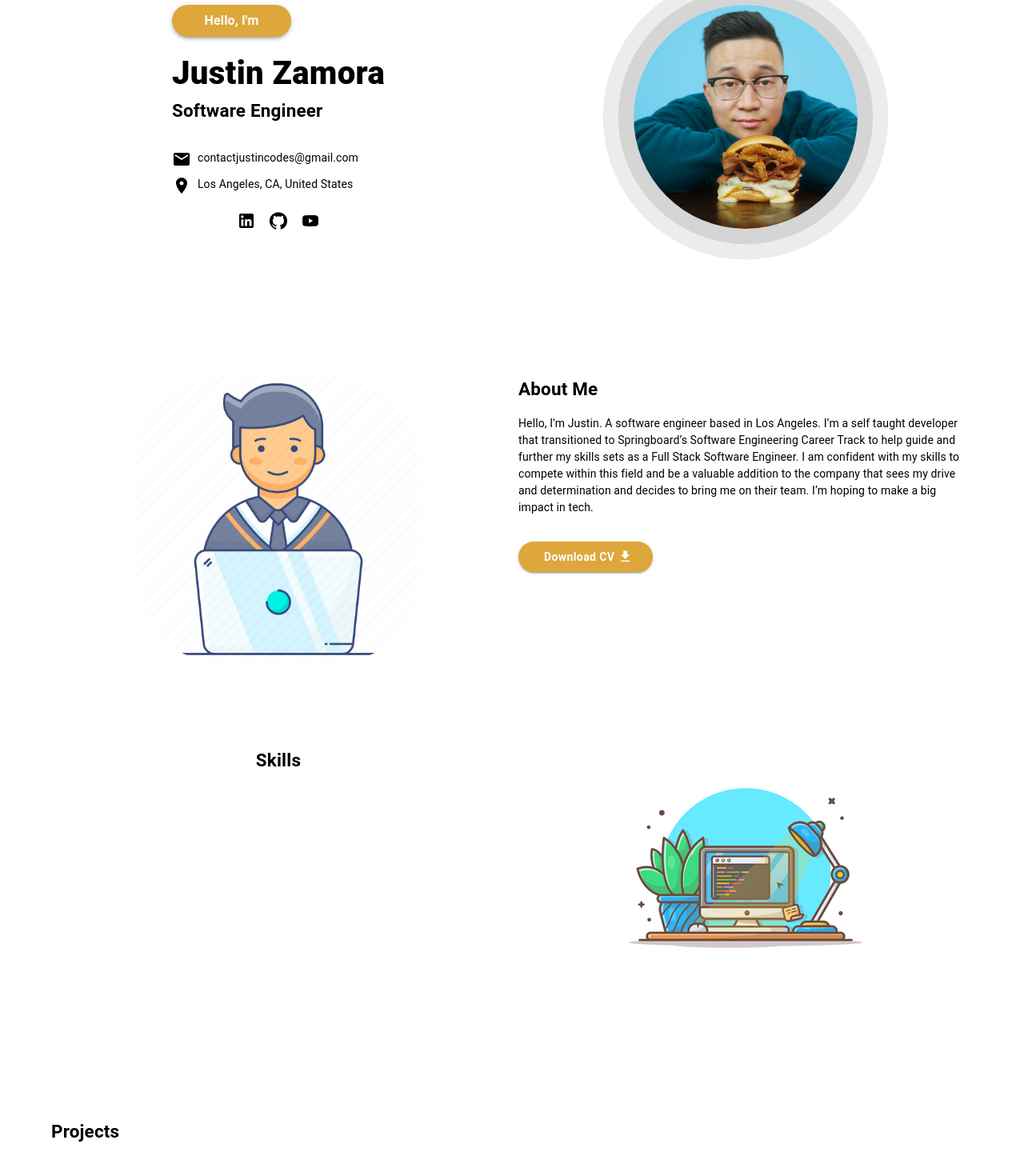
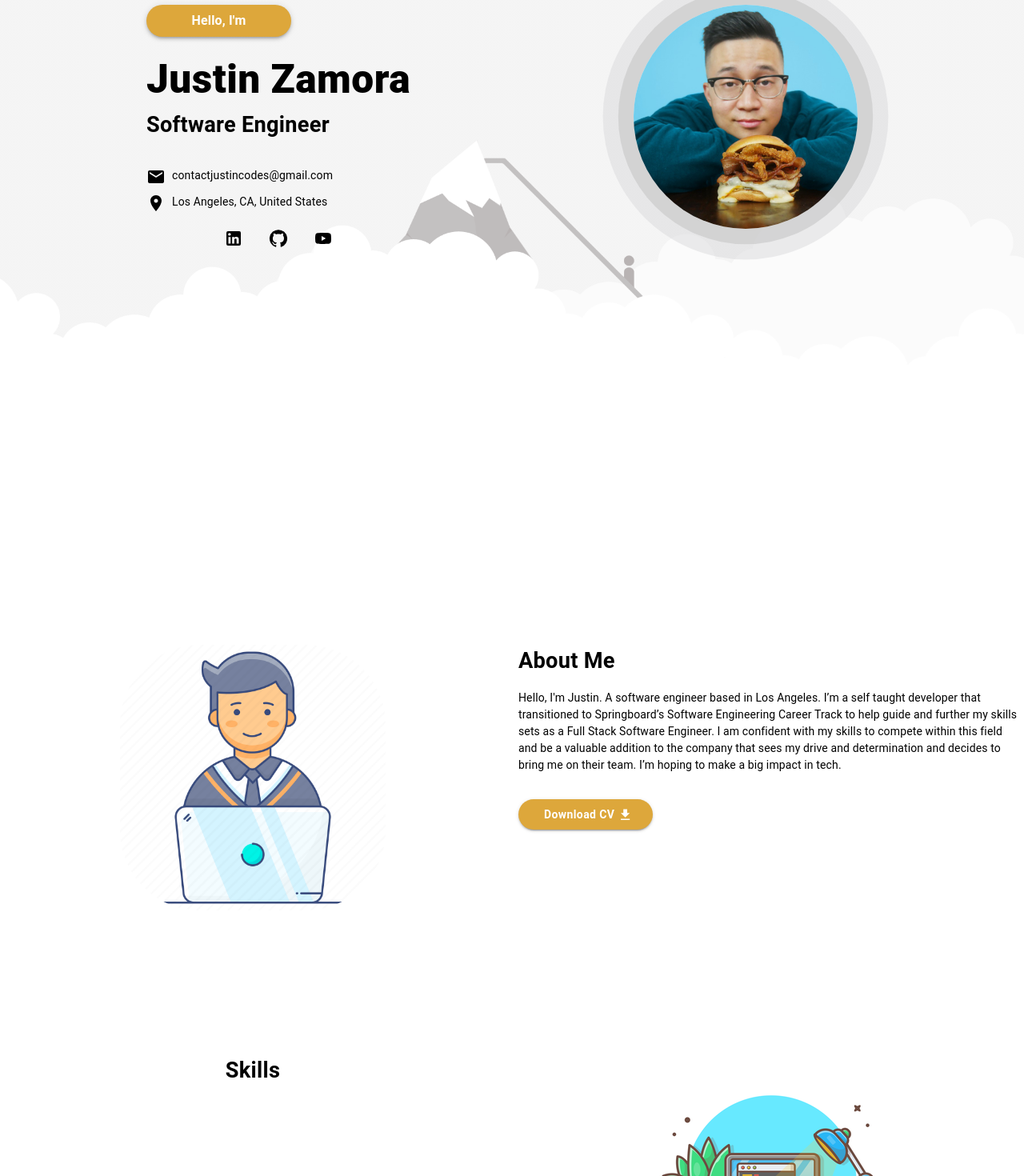
Before and after one commit to JustinsHub/Portfolio, a React (Create React App) app: page / in a window 1280 px wide. Shown: the part 220-1690 px from the top of the page at 80% size. Built offline with nearby package versions, Linux system fonts and the light colour scheme.

Commit message:
home background implemneted

```diff
--- a/src/Portfolio.tsx
+++ b/src/Portfolio.tsx
@@ -1,14 +1,14 @@
 import { Container } from '@mui/material';
+import { Box } from '@mui/system';
 import React from 'react';
 import Home from './components/Home';
+import ProfileImage from './styles/images/PortfolioPicture.jpeg'
 
 const Portfolio: React.FC = () => {
 
   return (
     <section>
-      <Container>
-        <Home/>
-      </Container>
+          <Home/>
     </section>
   )
 }
--- a/src/components/About.tsx
+++ b/src/components/About.tsx
@@ -10,7 +10,6 @@ import DownloadIcon from '@mui/icons-material/Download';
 
 
 //TODO
-//double border on profile pic
 //About me sizing
 //About me mobile size
 //Download CV library?
@@ -24,7 +23,7 @@ const About: React.FC = () => {
                        <Box component="img" alt="about me picture" src={AboutImage}
                        sx={{
                            width: "auto",
-                           height: "70%",
+                           height: "65%",
                            borderRadius: "30%"
                        }}
                        ></Box>
--- a/src/components/Home.tsx
+++ b/src/components/Home.tsx
@@ -1,4 +1,4 @@
-import { Grid, Link, Paper, Stack, Typography } from "@mui/material";
+import { Container, Grid, Link, Paper, Stack, Typography } from "@mui/material";
 import React from "react";
 import { GlobalBoxWrap, GlobalSubTitle } from "../styles/globalMUI";
 import Navbar from "./Navbar";
@@ -8,19 +8,29 @@ import Projects from "./Projects";
 import Contact from "./Contact";
 import {Box, styled } from "@mui/system";
 import ProfileImage from '../styles/images/PortfolioPicture.jpeg'
+import HomeBackground from '../styles/images/HomeBackground.png'
 import EmailIcon from '@mui/icons-material/Email';
 import LocationOnIcon from '@mui/icons-material/LocationOn';
 import GitHubIcon from "@mui/icons-material/GitHub";
 import LinkedInIcon from '@mui/icons-material/LinkedIn';
 import YouTubeIcon from '@mui/icons-material/YouTube';
 
+const HomeBackgroundImage = styled(Box)({
+        backgroundImage: `linear-gradient(rgba(255,255,255,0.6), rgba(255,255,255,0.6)), url(${HomeBackground})`,
+        backgroundSize: 'cover',
+        backgroundPosition: '50% 0',
+})
+
 const Home: React.FC = () => {
     return (
         <section>
+
+            <HomeBackgroundImage>
             <section>
                 <Navbar/>
             </section>
 
+                <Container>
                     <GlobalBoxWrap marginTop={20}>
                         <Grid container spacing={2}>
                             <Grid item xs={12} md={6} lg={6} sx={{display: "flex", justifyContent: "center"}}>
@@ -40,7 +50,7 @@ const Home: React.FC = () => {
                                                     Hello, I'm
                                                 </Typography>
                                             </Paper>
-                                <Typography sx={{fontSize: "2.5rem", fontWeight: "800"}}>Justin Zamora</Typography>
+                                        <Typography sx={{fontSize: "3.1rem", fontWeight: "800"}}>Justin Zamora</Typography>
                                         <GlobalSubTitle>Software Engineer</GlobalSubTitle>
                                         <Box marginTop="2rem">
                                             <Box marginTop="0.3rem">
@@ -64,7 +74,7 @@ const Home: React.FC = () => {
                                                 </Grid>
                                             </Box>
 
-                                    <Stack direction="row" spacing={2} justifyContent="center" marginTop="1rem">
+                                            <Stack direction="row" spacing={4} justifyContent="center" marginTop="1rem">
                                                 <Link href="https://www.linkedin.com/in/justincodes/" target="_blank" underline="none" color="inherit"><LinkedInIcon/></Link>
                                                 <Link href="https://github.com/JustinsHub" underline="none" target="_blank" color="inherit"><GitHubIcon/></Link>
                                                 <Link href="https://www.youtube.com/c/JustinZamora" underline="none" target="_blank" color="inherit"><YouTubeIcon/></Link>
@@ -83,7 +93,10 @@ const Home: React.FC = () => {
                             ></Box>
                             </Grid>
                         </Grid>
+
                     </GlobalBoxWrap>
+                </Container>
+            </HomeBackgroundImage>
 
             <section>
                 <About/>
@@ -100,6 +113,7 @@ const Home: React.FC = () => {
             <section>
                 <Contact/>
             </section>
+
         </section>
     )
 }
--- a/src/styles/globalMUI.ts
+++ b/src/styles/globalMUI.ts
@@ -3,10 +3,10 @@ import { Box, styled } from "@mui/system"
 
 export const GlobalBoxWrap = styled(Box)({
     width: "auto",
-    height: "30rem",
+    height: "50%",
 })
 
 export const GlobalSubTitle = styled(Typography)({
-    fontSize: "1.4rem",
+    fontSize: "1.7rem",
     fontWeight: "700",
 })
```
Also changed, not shown: src/styles/images/HomeBackground.png (added). Lines whose indentation alone changed are shown as unchanged.
